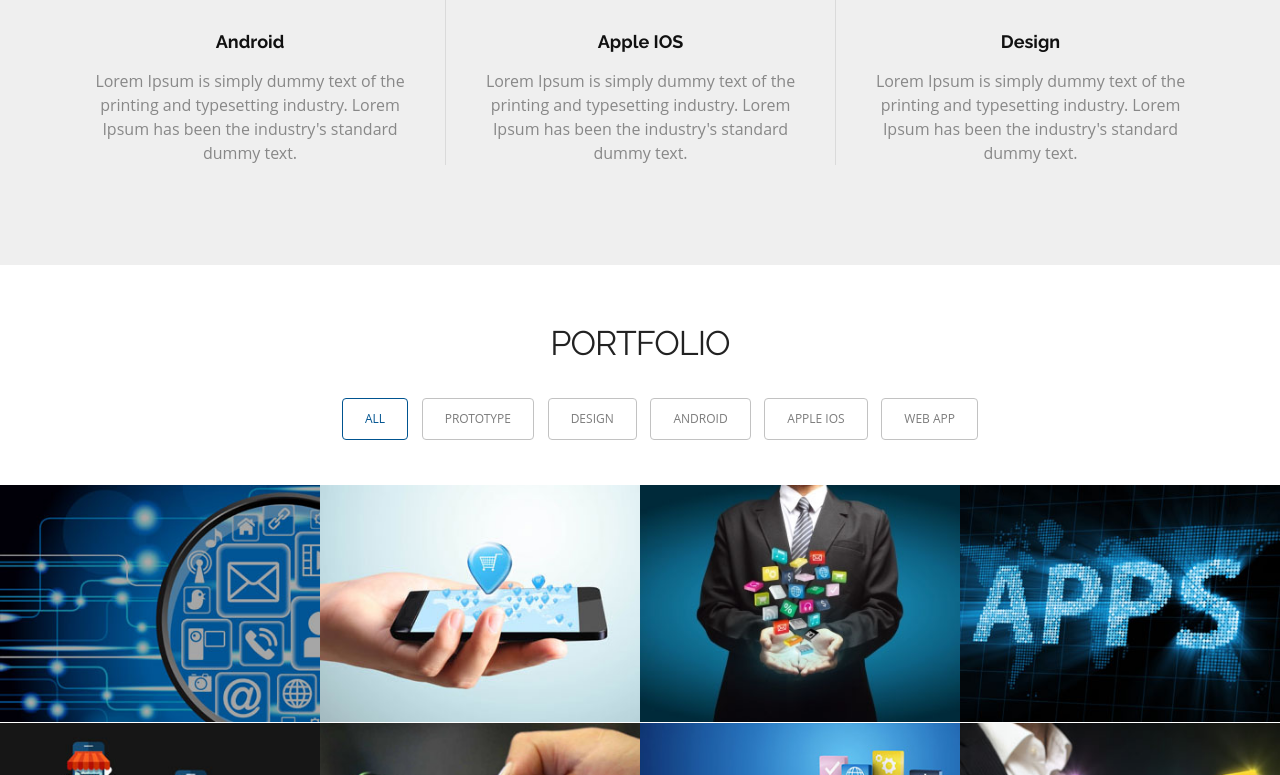
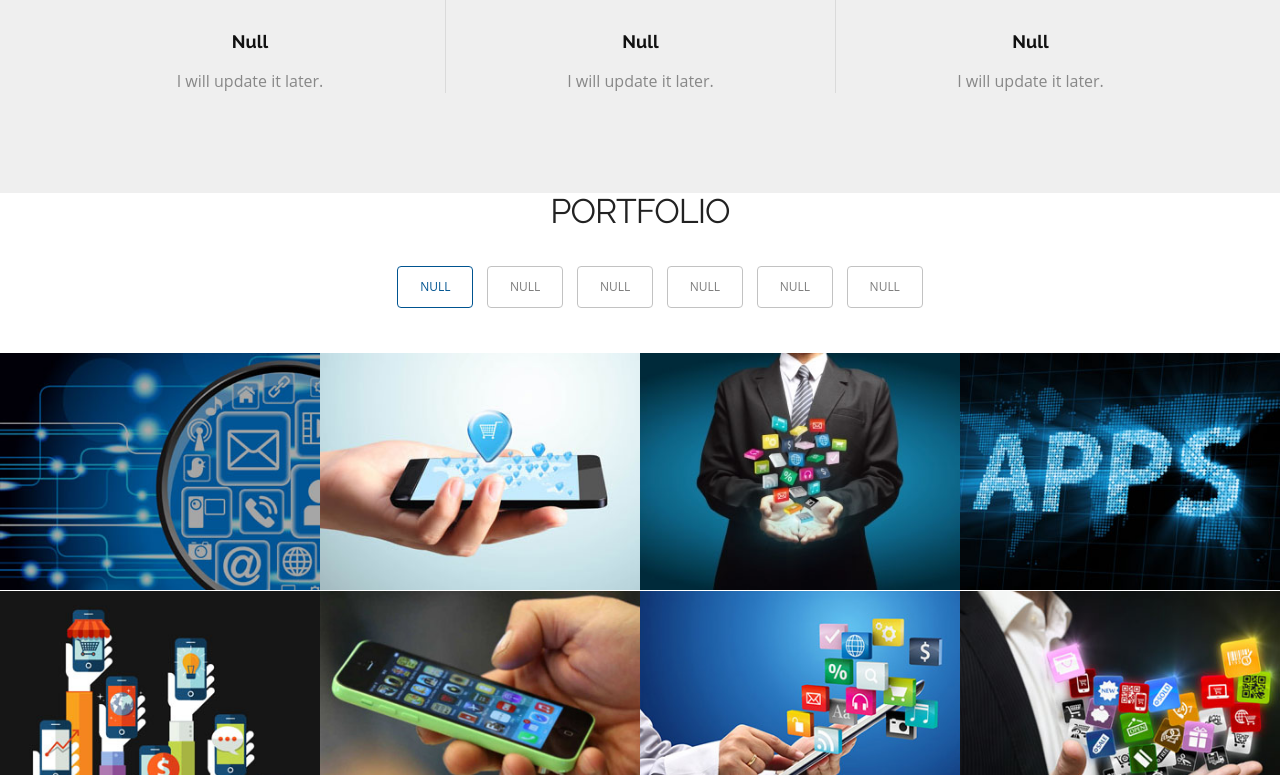
Before and after one commit to milan-says/mysite, a plain HTML site: page index.html in a window 1280 px wide. Shown: the part 1375-2150 px from the top of the page. Drawn offline with Linux system fonts and the light colour scheme.

Commit message:
Update index.html

```diff
--- a/index.html
+++ b/index.html
@@ -80,7 +80,7 @@
             <p>I am a beginner.Currently i am working on some projets about messenger bot.</p> <br/>
 <p>I'm currently learning Nodejs and Python. I'm trying to make site for the first time so i will update it later...</p>
 </div>
-<div class="work_bottom"> <span>Want to know more?</span> <a href="#contact" class="contact_btn">Contact Us</a> </div>
+<div class="work_bottom"> <span>Want to know more?</span> <a href="#contact" class="contact_btn">Contact Me</a> </div>
 	   </div>
 
       </div>
@@ -90,10 +90,10 @@
   </div>
   </div>
 </section>
-<!--Aboutus-->
+<!--About Me-->
 
 
-<!--Service-->
+<!--Experience-->
 <section  id="service">
   <div class="container">
     <h2>Services</h2>
@@ -101,23 +101,23 @@
       <div class="row">
         <div class="col-lg-4">
           <div class="service_block">
-            <div class="service_icon delay-03s animated wow  zoomIn"> <span><i class="fa fa-android"></i></span> </div>
-            <h3 class="animated fadeInUp wow">Android</h3>
-            <p class="animated fadeInDown wow">Lorem Ipsum is simply dummy text of the printing and typesetting industry. Lorem Ipsum has been the industry's standard dummy text.</p>
+            <div class="service_icon delay-03s animated wow  zoomIn"> <span><i class="fa fa-Empty"></i></span> </div>
+            <h3 class="animated fadeInUp wow">Null</h3>
+            <p class="animated fadeInDown wow">I will update it later.</p>
           </div>
         </div>
         <div class="col-lg-4 borderLeft">
           <div class="service_block">
             <div class="service_icon icon2  delay-03s animated wow zoomIn"> <span><i class="fa fa-apple"></i></span> </div>
-            <h3 class="animated fadeInUp wow">Apple IOS</h3>
-            <p class="animated fadeInDown wow">Lorem Ipsum is simply dummy text of the printing and typesetting industry. Lorem Ipsum has been the industry's standard dummy text.</p>
+            <h3 class="animated fadeInUp wow">Null</h3>
+            <p class="animated fadeInDown wow">I will update it later.</p>
           </div>
         </div>
         <div class="col-lg-4 borderLeft">
           <div class="service_block">
             <div class="service_icon icon3  delay-03s animated wow zoomIn"> <span><i class="fa fa-html5"></i></span> </div>
-            <h3 class="animated fadeInUp wow">Design</h3>
-            <p class="animated fadeInDown wow">Lorem Ipsum is simply dummy text of the printing and typesetting industry. Lorem Ipsum has been the industry's standard dummy text.</p>
+            <h3 class="animated fadeInUp wow">Null</h3>
+            <p class="animated fadeInDown wow">I will update it later.</p>
           </div>
         </div>
       </div>
@@ -130,10 +130,10 @@
 
 
 <!-- Portfolio -->
-<section id="Portfolio" class="content">
+<section id="Projects" class="content">
 
   <!-- Container -->
-  <div class="container portfolio_title">
+  <div class="container projects_title">
 
     <!-- Title -->
     <div class="section-title">
@@ -144,30 +144,30 @@
   </div>
   <!-- Container -->
 
-  <div class="portfolio-top"></div>
+  <div class="Projects-top"></div>
 
   <!-- Portfolio Filters -->
-  <div class="portfolio">
+  <div class="Projects">
 
     <div id="filters" class="sixteen columns">
       <ul class="clearfix">
-        <li><a id="all" href="#" data-filter="*" class="active">
-          <h5>All</h5>
+        <li><a id="all" href="#" data-filter="*" class="null">
+          <h5>Null</h5>
           </a></li>
-        <li><a class="" href="#" data-filter=".prototype">
-          <h5>Prototype</h5>
+        <li><a class="" href="#" data-filter=".null">
+          <h5>Null</h5>
           </a></li>
-        <li><a class="" href="#" data-filter=".design">
-          <h5>Design</h5>
+        <li><a class="" href="#" data-filter=".null">
+          <h5>Null</h5>
           </a></li>
-        <li><a class="" href="#" data-filter=".android">
-          <h5>Android</h5>
+        <li><a class="" href="#" data-filter=".null">
+          <h5>Null</h5>
           </a></li>
-        <li><a class="" href="#" data-filter=".appleIOS">
-          <h5>Apple IOS</h5>
+        <li><a class="" href="#" data-filter=".null">
+          <h5>Null</h5>
           </a></li>
-        <li><a class="" href="#" data-filter=".web">
-          <h5>Web App</h5>
+        <li><a class="" href="#" data-filter=".null">
+          <h5>Null</h5>
           </a></li>
       </ul>
     </div>
```
